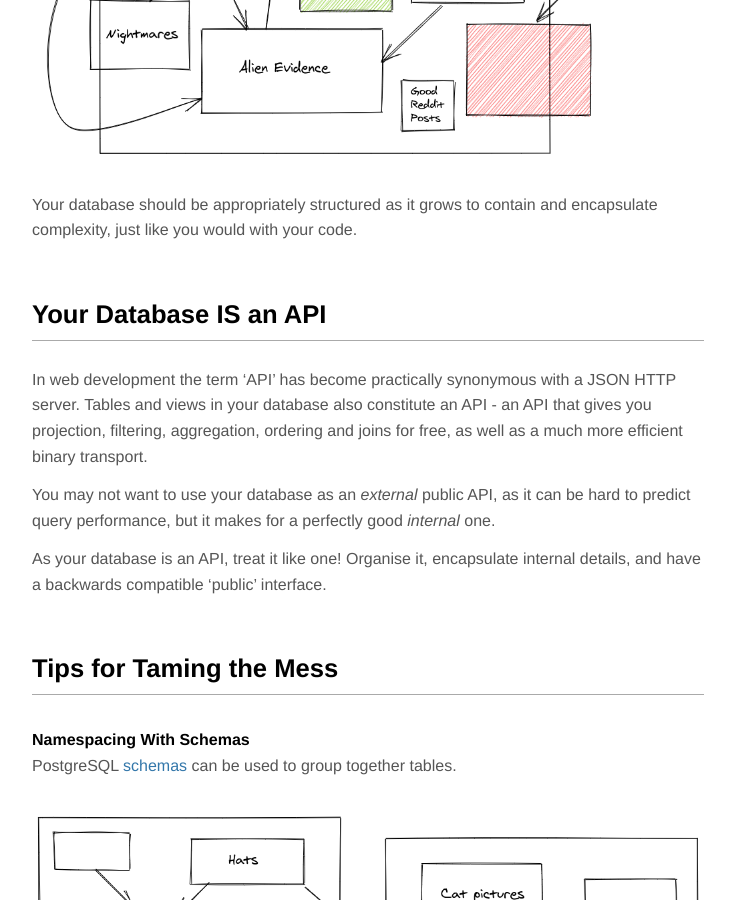
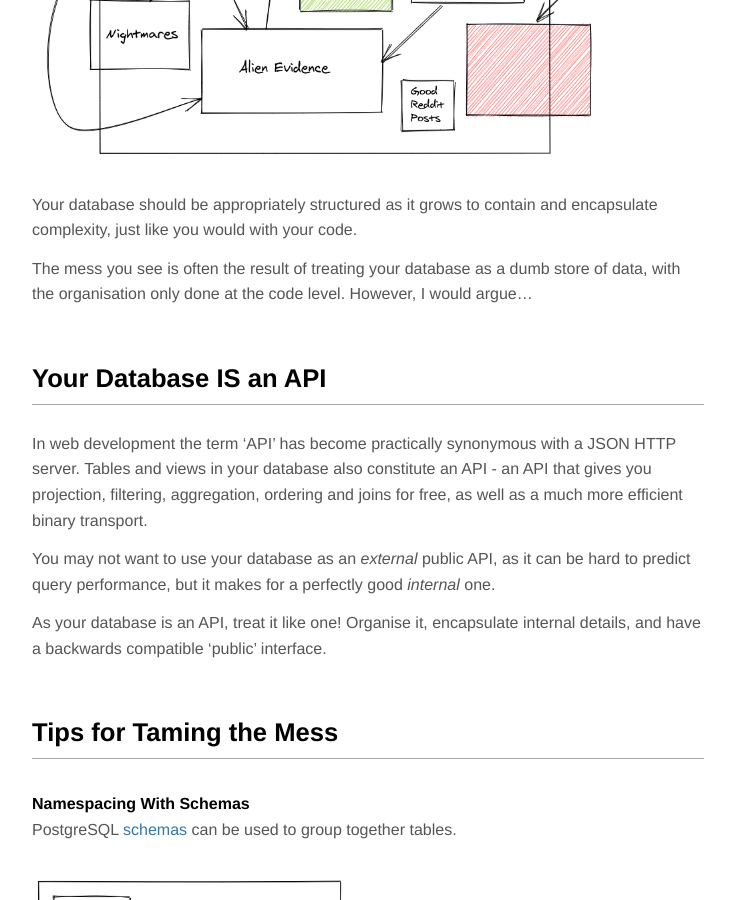
Before and after one commit to KMahoney/kmahoney.github.io, a Jekyll site: the page built from _posts/2020-03-20-your-database-as-an-api.md, in a window 1280 px wide and 900 px high, scrolled down 531 px. Shown: the whole window, without its empty margins (272-1003 px from the left). Built offline with Jekyll 4.4.1, drawn with Linux system fonts in a browser that asks for light colours.

Commit message:
touchup article

```diff
--- a/_posts/2020-03-20-your-database-as-an-api.md
+++ b/_posts/2020-03-20-your-database-as-an-api.md
@@ -16,6 +16,10 @@ experience with a large database and they are permanently soured.
 Your database should be appropriately structured as it grows to
 contain and encapsulate complexity, just like you would with your
 code.
+
+The mess you see is often the result of treating your database as a
+dumb store of data, with the organisation only done at the code
+level. However, I would argue...
 
 ## Your Database IS an API
 
```
